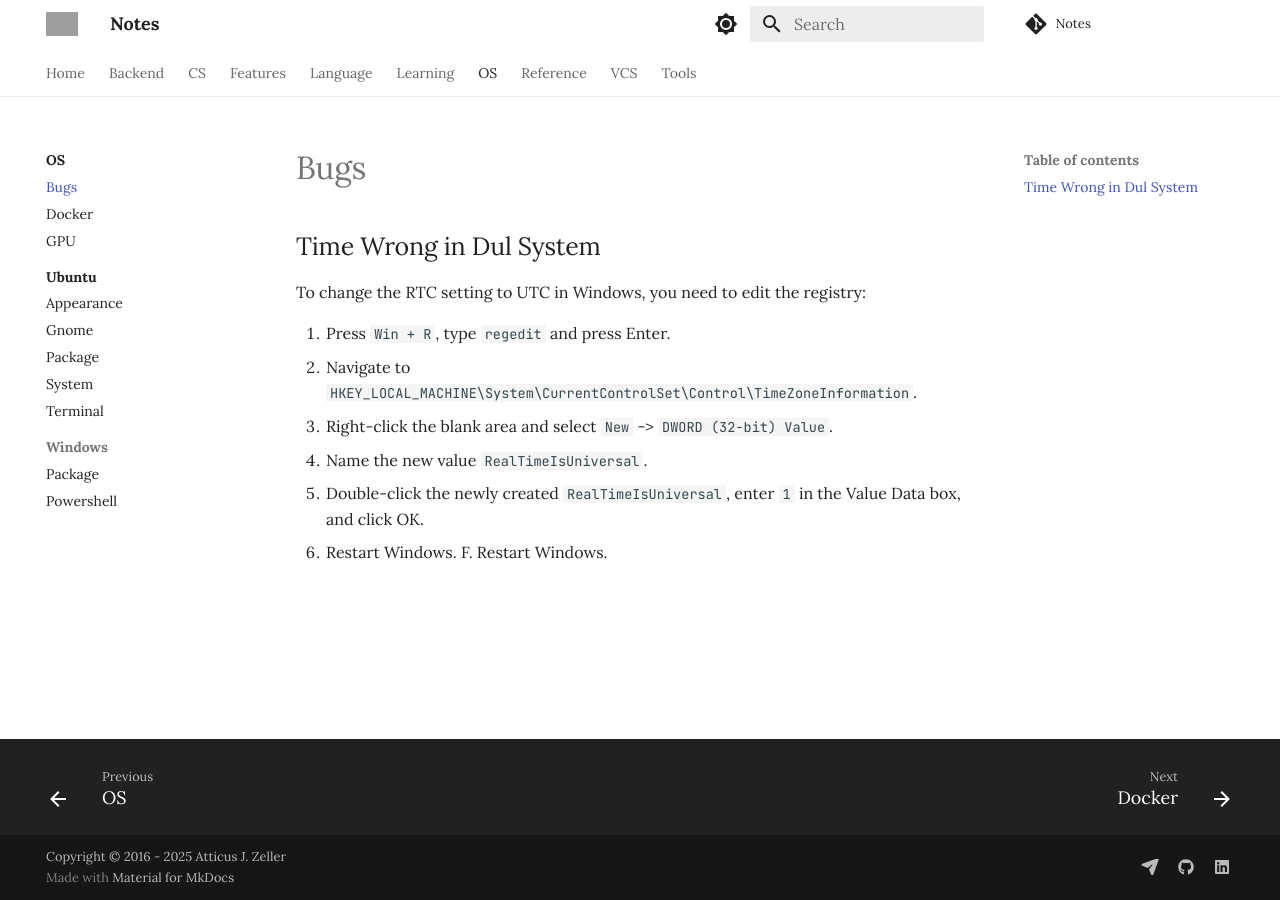
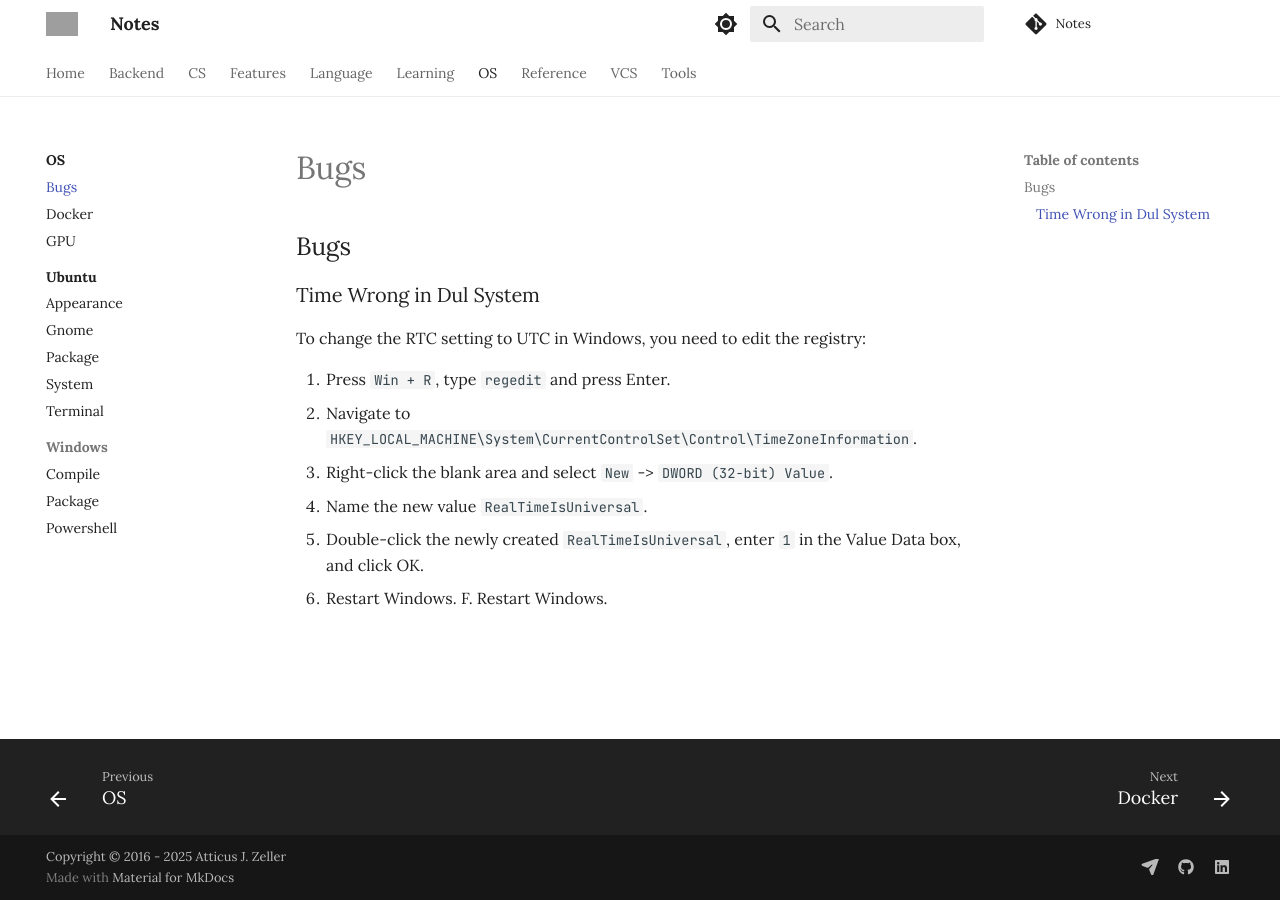
Before and after one commit to AtticusZeller/atticuszeller.github.io, an MkDocs documentation site: the page built from atticuszeller/OS/Bugs.md, in a window 1280 px wide. Built offline with MkDocs 1.6.1 and Material for MkDocs 9.7.7, drawn with Linux system fonts in a browser that asks for light colours; nearby versions of some CDN libraries; library files that are not in the unit come from our copies; comment, search, counter and statistics services are not loaded; grey boxes are pictures that could not be loaded.

Commit message:
2025-01-06 17:05:01: ...
Affected files:
atticuszeller/OS/Bugs.md
atticuszeller/OS/Windows/Compile.md

```diff
--- a/atticuszeller/OS/Bugs.md
+++ b/atticuszeller/OS/Bugs.md
@@ -1,6 +1,6 @@
-# Bugs
+## Bugs
 
-## Time Wrong in Dul System
+### Time Wrong in Dul System
 
 To change the RTC setting to UTC in Windows, you need to edit the registry:
 
```
Also changed, not shown: atticuszeller/OS/Windows/Compile.md (added).
